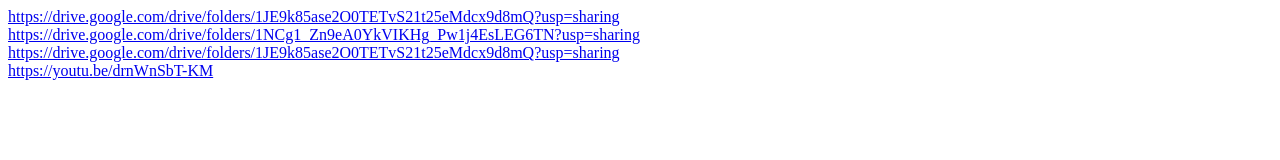
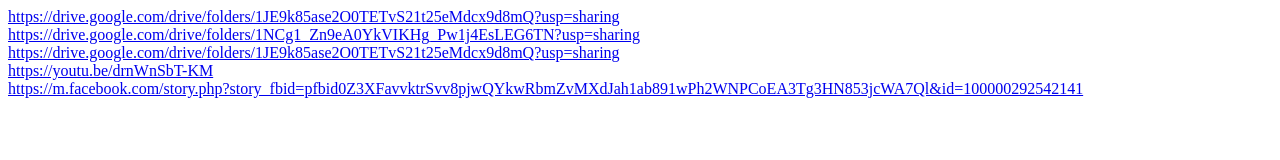
Before and after one commit to DrPramod/National-Award-to-Teachers, a plain HTML site: page index.html in a window 1280 px wide. Drawn offline with Linux system fonts and the light colour scheme.

Commit message:
Update index.html

```diff
--- a/index.html
+++ b/index.html
@@ -8,5 +8,6 @@
         <div><a href="https://drive.google.com/drive/folders/1NCg1_Zn9eA0YkVIKHg_Pw1j4EsLEG6TN?usp=sharing">https://drive.google.com/drive/folders/1NCg1_Zn9eA0YkVIKHg_Pw1j4EsLEG6TN?usp=sharing</a></div>
         <div><a href="https://docs.google.com/document/d/1XZiHmJr3skuwJczzTHUxymRwXebct5st/edit?usp=sharing&ouid=110666664666527438708&rtpof=true&sd=true">https://drive.google.com/drive/folders/1JE9k85ase2O0TETvS21t25eMdcx9d8mQ?usp=sharing</a></div>
         <div><a href="https://youtu.be/drnWnSbT-KM">https://youtu.be/drnWnSbT-KM</a></div>
+        <div><a href="https://m.facebook.com/story.php?story_fbid=pfbid0Z3XFavvktrSvv8pjwQYkwRbmZvMXdJah1ab891wPh2WNPCoEA3Tg3HN853jcWA7Ql&id=100000292542141">https://m.facebook.com/story.php?story_fbid=pfbid0Z3XFavvktrSvv8pjwQYkwRbmZvMXdJah1ab891wPh2WNPCoEA3Tg3HN853jcWA7Ql&id=100000292542141</a></div>
     </body>
 </html>
```
